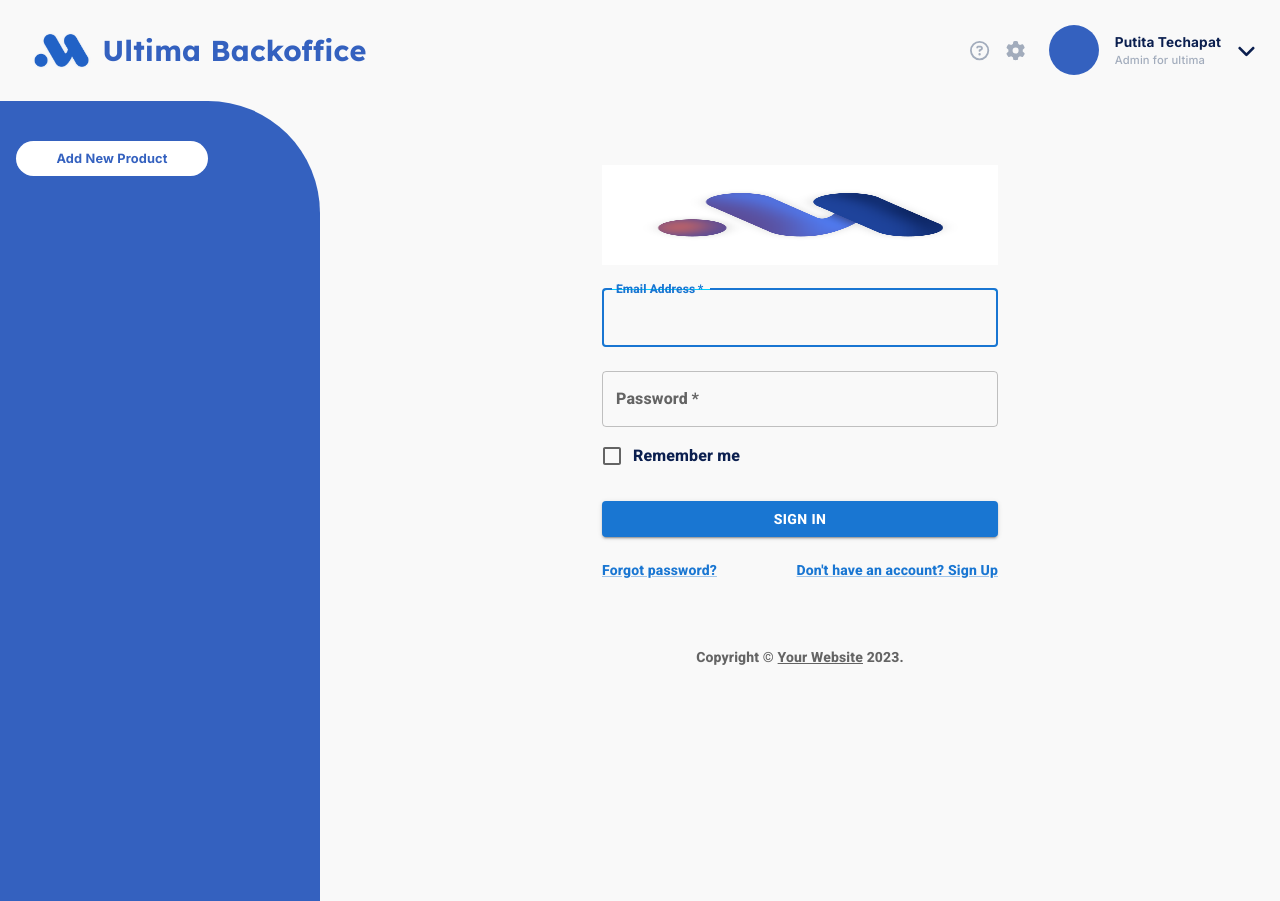
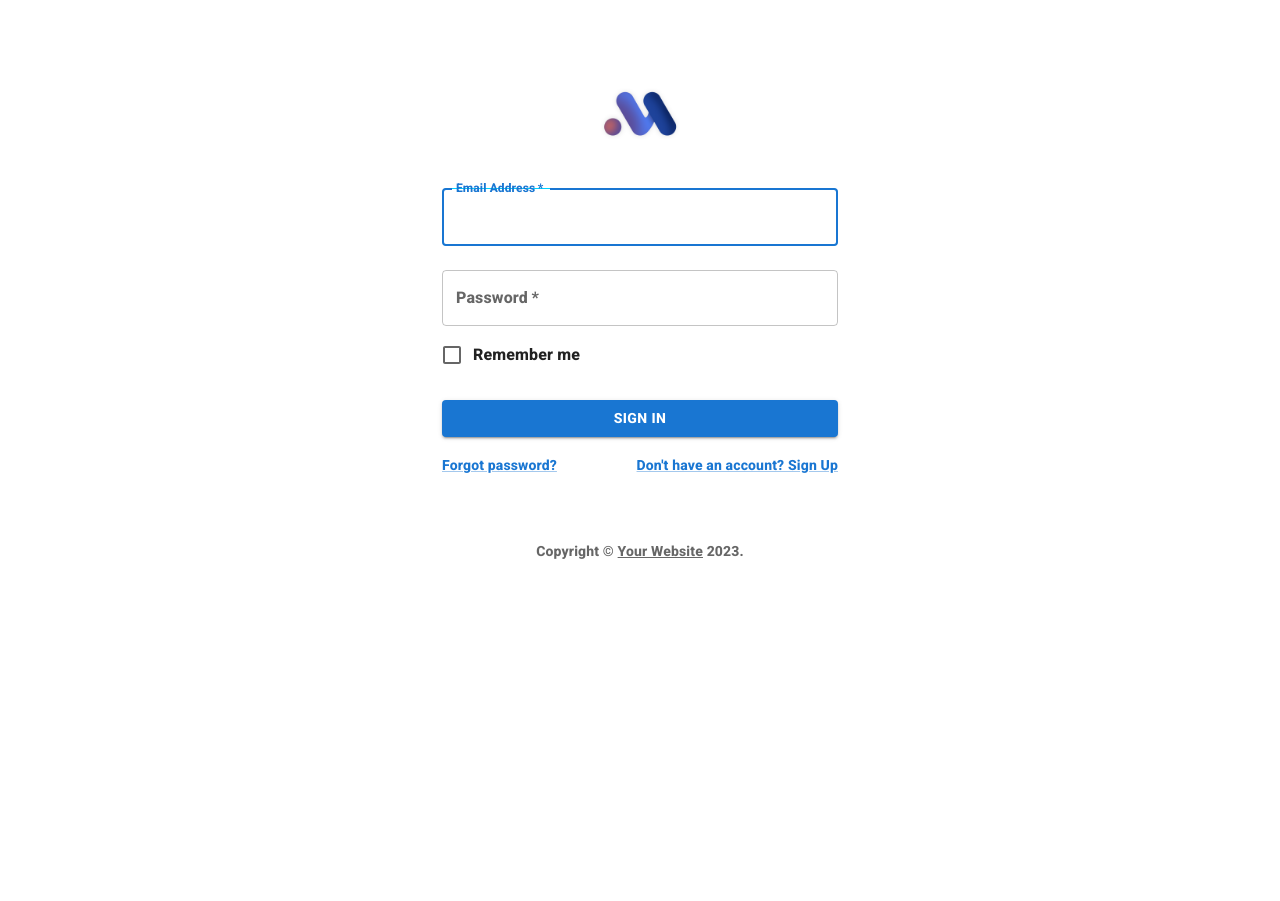
Before and after one commit to Voidntpx/ultima-web-backend, a React (Create React App) app: page / in a window 1280 px wide. After the commit the page ends 800 px from the top, so only its background shows below. Built offline with nearby package versions, Linux system fonts and the light colour scheme.

Commit message:
add jwt auth

```diff
--- a/package.json
+++ b/package.json
@@ -6,13 +6,13 @@
     "@emotion/react": "^11.11.0",
     "@emotion/styled": "^11.11.0",
     "@fortawesome/fontawesome-free": "^6.4.0",
-    "@mui/icons-material": "^5.11.16",
-    "@mui/material": "^5.13.1",
     "@fortawesome/fontawesome-svg-core": "^6.3.0",
     "@fortawesome/free-brands-svg-icons": "^6.4.0",
     "@fortawesome/free-regular-svg-icons": "^6.4.0",
     "@fortawesome/free-solid-svg-icons": "^6.3.0",
     "@fortawesome/react-fontawesome": "^0.2.0",
+    "@mui/icons-material": "^5.11.16",
+    "@mui/material": "^5.13.1",
     "@testing-library/jest-dom": "^5.16.5",
     "@testing-library/react": "^13.4.0",
     "@testing-library/user-event": "^13.5.0",
@@ -25,6 +25,7 @@
     "react-dom": "^18.2.0",
     "react-router-dom": "^6.11.2",
     "react-scripts": "5.0.1",
+    "universal-cookie": "^4.0.4",
     "web-vitals": "^2.1.4"
   },
   "scripts": {
--- a/src/App.js
+++ b/src/App.js
@@ -12,11 +12,15 @@ import { fab } from '@fortawesome/free-brands-svg-icons'
 import { fas } from '@fortawesome/free-solid-svg-icons'
 import { far } from '@fortawesome/free-regular-svg-icons'
 import { Link, useNavigate } from "react-router-dom";
+import Cookies from 'universal-cookie';
 
+const cookies = new Cookies();
 library.add(fab, fas, far)
-
+const token = cookies.get('jwt')
 function App() {
   return (
+    <div>
+      {token ?
         <div className="App">
           <Navbar />
           <div className='content'>
@@ -27,8 +31,8 @@ function App() {
             <div className='content-right'>
               <BrowserRouter>
                 <Routes>
-              <Route path='/' element={<Login />}></Route>
-              <Route path='/cosmetic' element={<CosmeticListing />}></Route>
+                  {/* <Route path='/' element={<Login />}></Route> */}
+                  <Route path='/' element={<CosmeticListing />}></Route>
                   <Route path='/cosmetic/create' element={<CosmeticCreate />}></Route>
                   <Route path='/cosmetic/detail/:cosid' element={<CosmeticDetail />}></Route>
                   <Route path='/cosmetic/edit/:cosid' element={<CosmeticEdit />}></Route>
@@ -37,9 +41,20 @@ function App() {
             </div>
           </div>
         </div>
+        :
+        <div>
+          <BrowserRouter>
+            <Routes>
+              <Route path='/' element={<Login />}></Route>
+            </Routes>
+          </BrowserRouter>
+        </div>}
+    </div>
+
   );
 
 
 }
 
 export default App;
+// { true ? <div>Welcome, User!</div> : <div>Please log in.</div> }
--- a/src/Login.js
+++ b/src/Login.js
@@ -13,7 +13,9 @@ import Typography from '@mui/material/Typography';
 import Container from '@mui/material/Container';
 import { createTheme, ThemeProvider } from '@mui/material/styles';
 import logoicon from './icon.png';
-
+import axios from 'axios';
+import Cookies from 'universal-cookie';
+import { useNavigate } from "react-router-dom";
 
 function Copyright(props) {
     return (
@@ -31,8 +33,9 @@ function Copyright(props) {
 // TODO remove, this demo shouldn't need to reset the theme.
 
 const defaultTheme = createTheme();
-
+const cookies = new Cookies();
 export default function Login() {
+    const navigate = useNavigate();
     const handleSubmit = (event) => {
         event.preventDefault();
         const data = new FormData(event.currentTarget);
@@ -44,8 +47,33 @@ export default function Login() {
             "email": data.get('email'),
             "password": data.get('password'),
         };
+        console.log(userdata)
+        fetch("http://localhost:8000/user/login", {
+            method: "POST",
+            headers: { "content-type": "application/json" },
+            body: JSON.stringify(userdata)
+        }).then((res) => {
+            // alert('Saved successfully.')
 
-        console.log(userdata)
+
+            return res.json()
+        }).then((resp) => {
+            // cosdatachange(resp)
+            // console.log(resp['token'])
+            // console.log(baseURL)
+        if(resp['token']){
+            console.log(resp['token'])
+            cookies.set('jwt', resp['token'], { path: '/' });
+            window.location.reload();
+
+        }else{
+            console.log('fail to login')
+        }
+
+
+        }).catch((err) => {
+            console.log(err.message)
+        })
 
     };
 
```
Also changed, not shown: 1 other file (tests, documents, lock files or other folders). Lines whose indentation alone changed are shown as unchanged.
